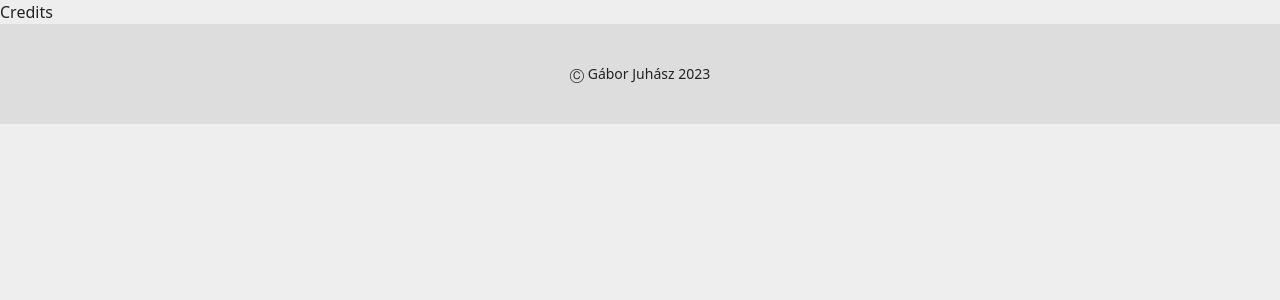
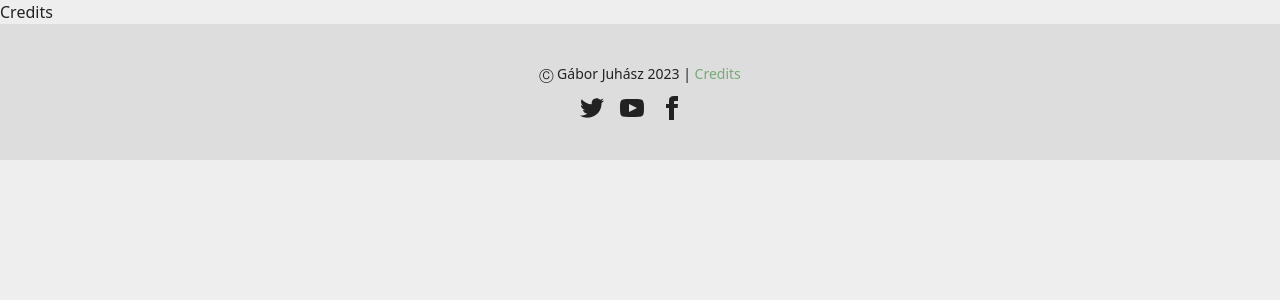
Before and after one commit to gabjuh/webdev-portfolio, a React (Vite) app: page /credits in a window 1280 px wide. Shown: the top 300 px of the page. Built offline with nearby package versions, Linux system fonts and the light colour scheme.

Commit message:
add link to credits

```diff
--- a/src/components/Footer.tsx
+++ b/src/components/Footer.tsx
@@ -3,12 +3,12 @@ import React from 'react';
 const Footer = () => {
   return (
     <footer className="p-10 bg-[#ddd] w-[100%]">
-      <p className="text-center w-[100%] text-sm">Ⓒ Gábor Juhász 2023</p>
-      {/* <div className="flex justify-center mt-3">
+      <p className="text-center w-[100%] text-sm">Ⓒ Gábor Juhász 2023 | <a href="/credits" className="text-[#7a7] hover:text-[#777] transition-all duration-200">Credits</a></p>
+      <div className="flex justify-center mt-3">
         <a className="w-[40px]"><svg xmlns="http://www.w3.org/2000/svg" width="24" height="24" viewBox="0 0 24 24" className="fill-current"><path d="M24 4.557c-.883.392-1.832.656-2.828.775 1.017-.609 1.798-1.574 2.165-2.724-.951.564-2.005.974-3.127 1.195-.897-.957-2.178-1.555-3.594-1.555-3.179 0-5.515 2.966-4.797 6.045-4.091-.205-7.719-2.165-10.148-5.144-1.29 2.213-.669 5.108 1.523 6.574-.806-.026-1.566-.247-2.229-.616-.054 2.281 1.581 4.415 3.949 4.89-.693.188-1.452.232-2.224.084.626 1.956 2.444 3.379 4.6 3.419-2.07 1.623-4.678 2.348-7.29 2.04 2.179 1.397 4.768 2.212 7.548 2.212 9.142 0 14.307-7.721 13.995-14.646.962-.695 1.797-1.562 2.457-2.549z"></path></svg></a>
         <a className="w-[40px]"><svg xmlns="http://www.w3.org/2000/svg" width="24" height="24" viewBox="0 0 24 24" className="fill-current"><path d="M19.615 3.184c-3.604-.246-11.631-.245-15.23 0-3.897.266-4.356 2.62-4.385 8.816.029 6.185.484 8.549 4.385 8.816 3.6.245 11.626.246 15.23 0 3.897-.266 4.356-2.62 4.385-8.816-.029-6.185-.484-8.549-4.385-8.816zm-10.615 12.816v-8l8 3.993-8 4.007z"></path></svg></a>
         <a className="w-[40px]"><svg xmlns="http://www.w3.org/2000/svg" width="24" height="24" viewBox="0 0 24 24" className="fill-current"><path d="M9 8h-3v4h3v12h5v-12h3.642l.358-4h-4v-1.667c0-.955.192-1.333 1.115-1.333h2.885v-5h-3.808c-3.596 0-5.192 1.583-5.192 4.615v3.385z"></path></svg></a>
-      </div> */}
+      </div>
     </footer>
   );
 };
```
